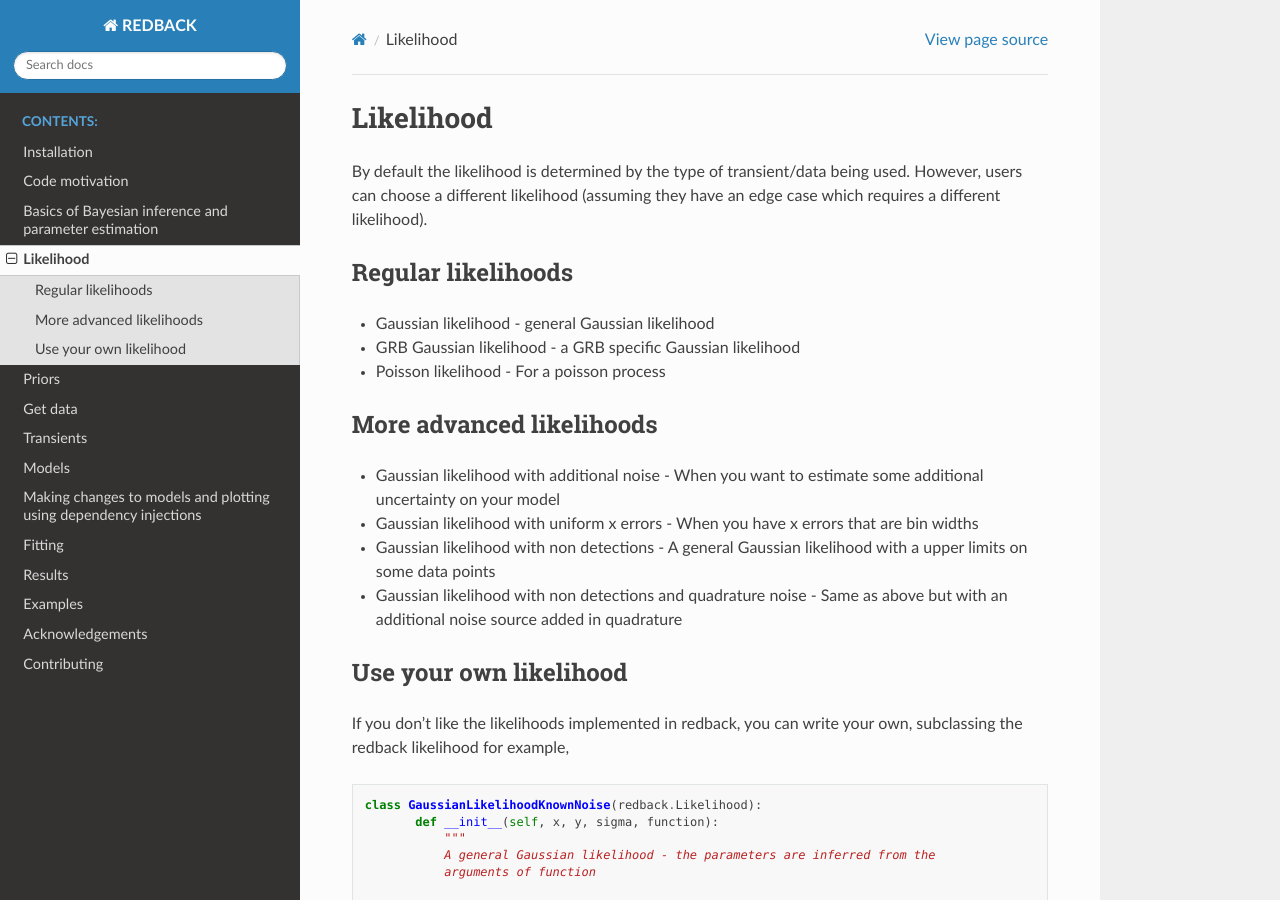
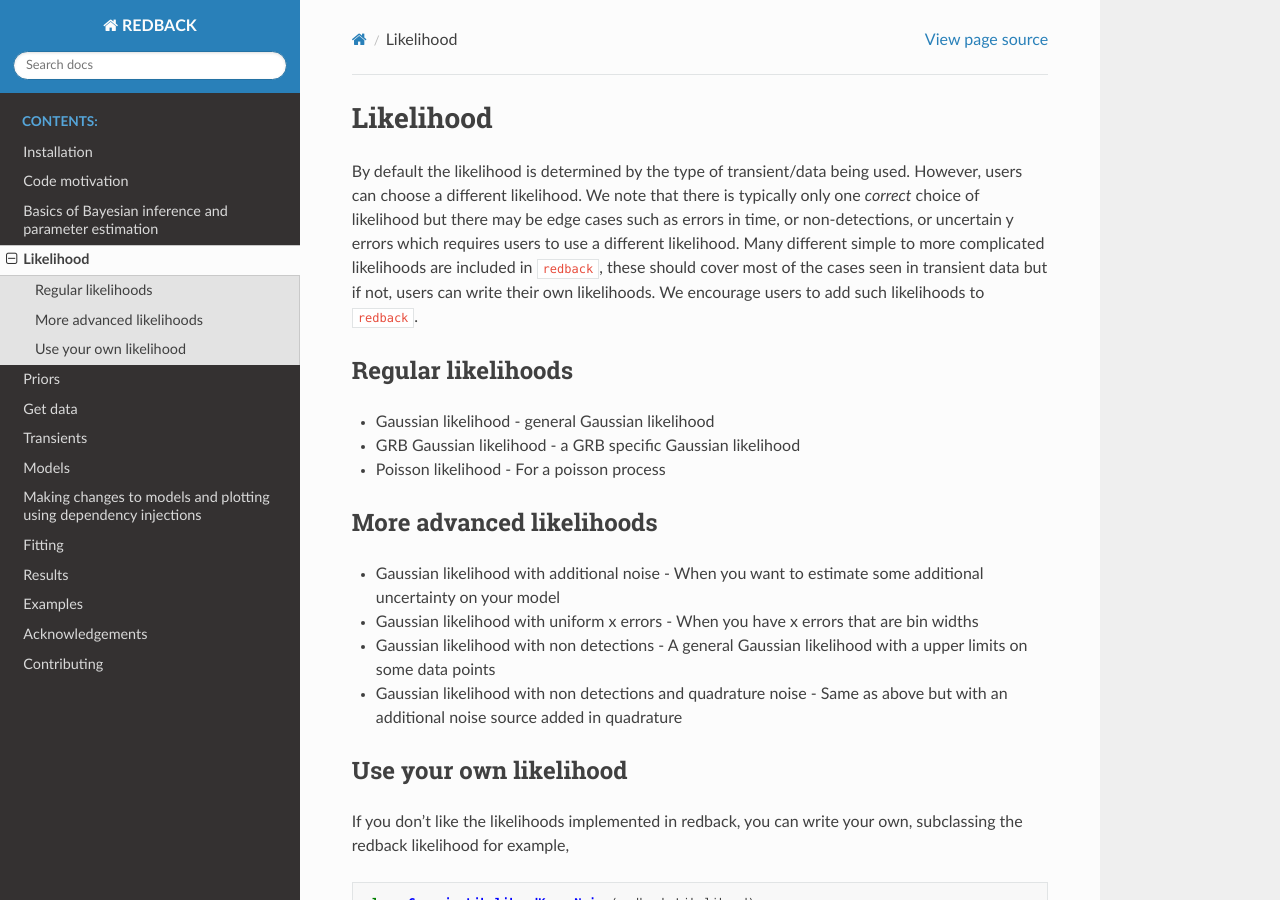
Before and after one commit to nikhil-sarin/redback, a Sphinx documentation site: the page built from docs/likelihood.txt, in a window 1280 px wide and 900 px high. Built offline with Sphinx 7.4.7 and the Read the Docs theme 2.0.0, drawn with Linux system fonts in a browser that asks for light colours.

Commit message:
likelihood more info

```diff
--- a/docs/likelihood.txt
+++ b/docs/likelihood.txt
@@ -3,7 +3,11 @@ Likelihood
 ============
 
 By default the likelihood is determined by the type of transient/data being used.
-However, users can choose a different likelihood (assuming they have an edge case which requires a different likelihood).
+However, users can choose a different likelihood. We note that there is typically only one `correct` choice of likelihood but
+there may be edge cases such as errors in time, or non-detections, or uncertain y errors which requires users to use a different likelihood.
+Many different simple to more complicated likelihoods are included in :code:`redback`,
+these should cover most of the cases seen in transient data but if not, users can write their own likelihoods.
+We encourage users to add such likelihoods to :code:`redback`.
 
 Regular likelihoods
 -------------------------
```
